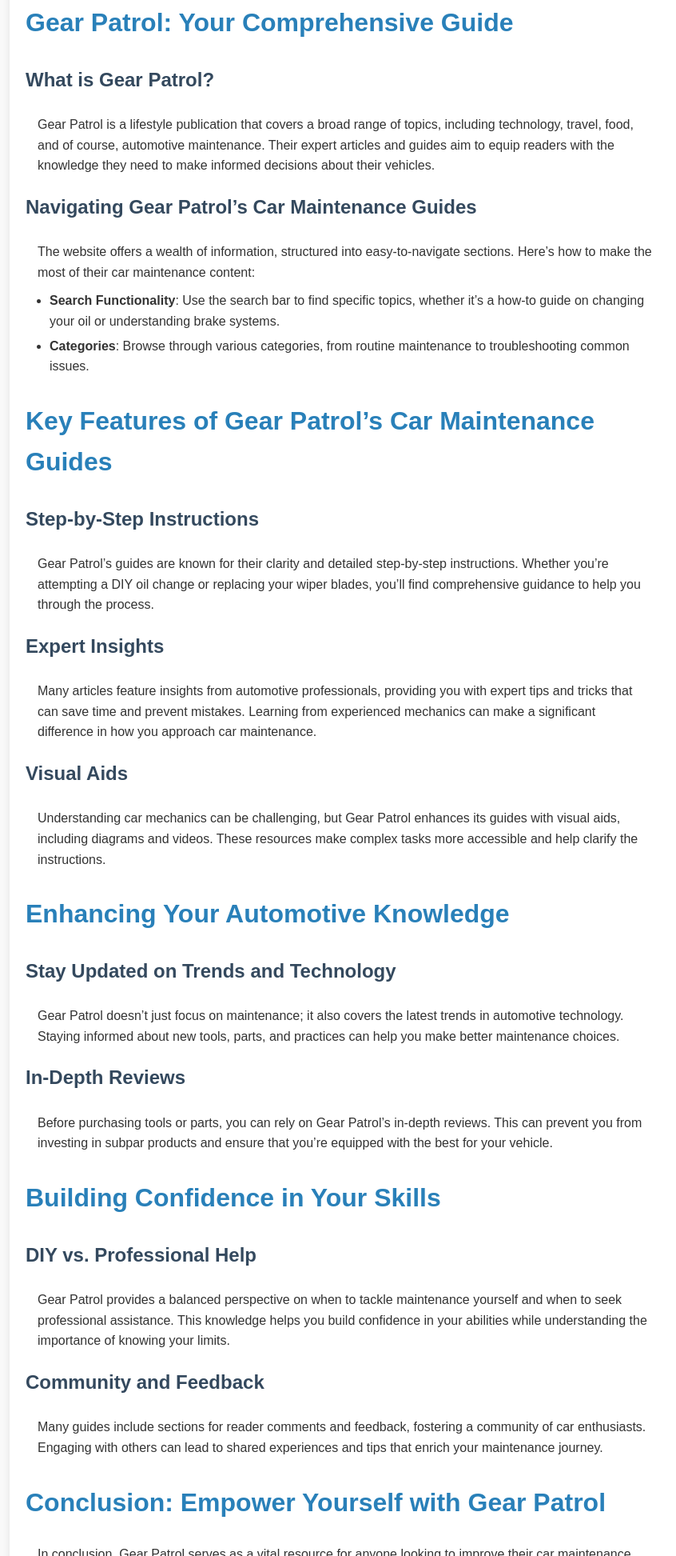
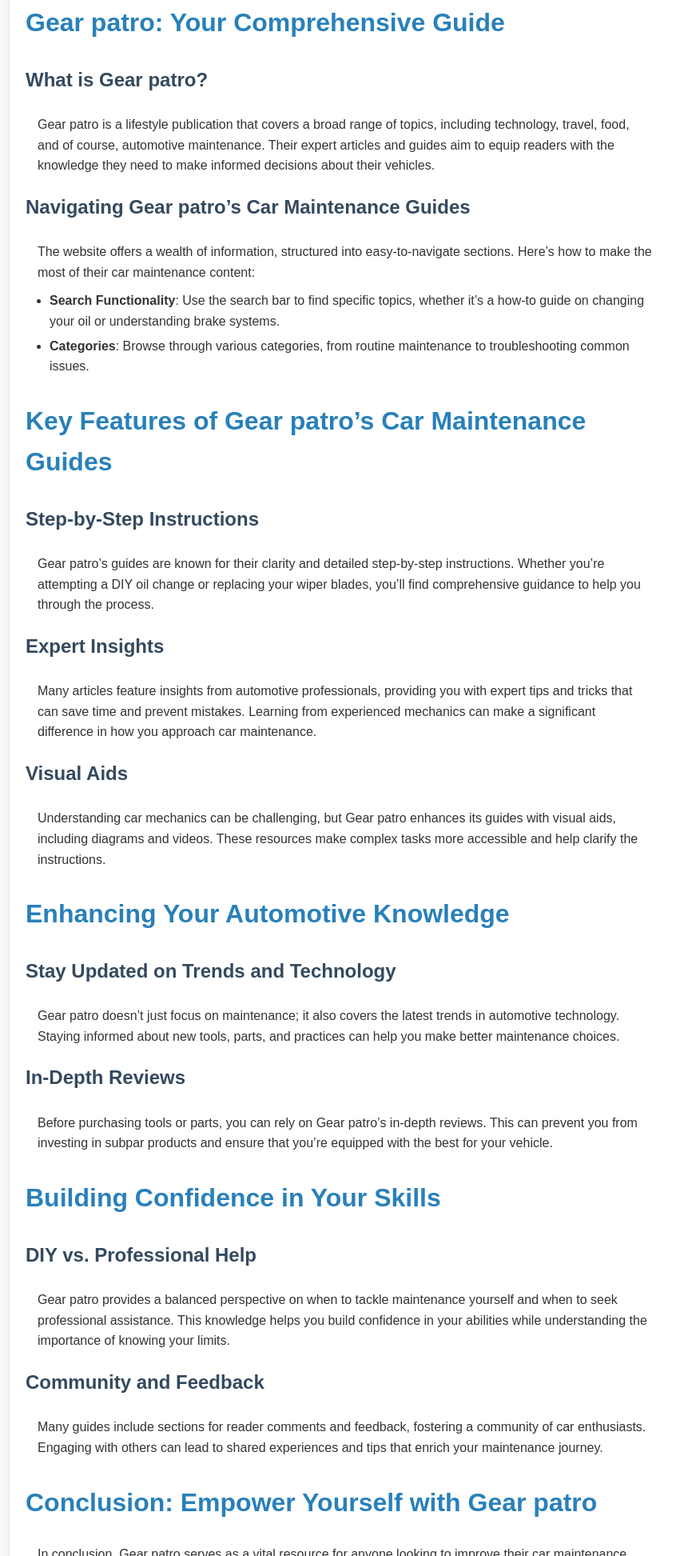
Before and after one commit to roberthinsom/gearpatro-netlify, a plain HTML site: page index.html in a window 1280 px wide. Shown: the part 855-2800 px from the top of the page at 80% size, without its empty margins (208-1054 px from the left). Drawn offline with Linux system fonts and the light colour scheme.

Commit message:
Update index.html

```diff
--- a/index.html
+++ b/index.html
@@ -4,7 +4,7 @@
     <meta name="google-site-verification" content="IZ6LQPyhv1u16ULUwwgx6y4Vx6rD9_SCEjyZuXFV7Fc" />
     <meta charset="UTF-8">
     <meta name="viewport" content="width=device-width, initial-scale=1.0">
-    <title>Your Go-To Resource for Car Maintenance: Exploring Gear Patrol Guides</title>
+    <title>Your Go-To Resource for Car Maintenance: Exploring Gear Patro Guides</title>
     <style>
         body {
             font-family: Arial, sans-serif;
@@ -60,9 +60,9 @@
 <body>
 
     <div class="container">
-        <h1>Your Go-To Resource for Car Maintenance: Exploring Gear Patrol Guides</h1>
+        <h1>Your Go-To Resource for Car Maintenance: Exploring Gear patro Guides</h1>
 
-        <p>Car maintenance can often feel overwhelming, especially for new car owners or those who are not particularly mechanically inclined. Fortunately, Gear Patrol provides an invaluable resource for anyone looking to understand their vehicle better and ensure it runs smoothly. In this article, we’ll explore how Gear Patrol’s guides can simplify car maintenance and enhance your automotive knowledge.</p>
+        <p>Car maintenance can often feel overwhelming, especially for new car owners or those who are not particularly mechanically inclined. Fortunately, Gear patro provides an invaluable resource for anyone looking to understand their vehicle better and ensure it runs smoothly. In this article, we’ll explore how Gear patro’s guides can simplify car maintenance and enhance your automotive knowledge.</p>
 
         <h2>Understanding the Importance of Car Maintenance</h2>
 
@@ -77,48 +77,48 @@
             <li><strong>Fluid Checks</strong>: Critical for optimal performance.</li>
         </ul>
 
-        <h2>Gear Patrol: Your Comprehensive Guide</h2>
+        <h2>Gear patro: Your Comprehensive Guide</h2>
 
-        <h3>What is Gear Patrol?</h3>
-        <p>Gear Patrol is a lifestyle publication that covers a broad range of topics, including technology, travel, food, and of course, automotive maintenance. Their expert articles and guides aim to equip readers with the knowledge they need to make informed decisions about their vehicles.</p>
+        <h3>What is Gear patro?</h3>
+        <p>Gear patro is a lifestyle publication that covers a broad range of topics, including technology, travel, food, and of course, automotive maintenance. Their expert articles and guides aim to equip readers with the knowledge they need to make informed decisions about their vehicles.</p>
 
-        <h3>Navigating Gear Patrol’s Car Maintenance Guides</h3>
+        <h3>Navigating Gear patro’s Car Maintenance Guides</h3>
         <p>The website offers a wealth of information, structured into easy-to-navigate sections. Here’s how to make the most of their car maintenance content:</p>
         <ul>
             <li><strong>Search Functionality</strong>: Use the search bar to find specific topics, whether it’s a how-to guide on changing your oil or understanding brake systems.</li>
             <li><strong>Categories</strong>: Browse through various categories, from routine maintenance to troubleshooting common issues.</li>
         </ul>
 
-        <h2>Key Features of Gear Patrol’s Car Maintenance Guides</h2>
+        <h2>Key Features of Gear patro’s Car Maintenance Guides</h2>
 
         <h3>Step-by-Step Instructions</h3>
-        <p>Gear Patrol’s guides are known for their clarity and detailed step-by-step instructions. Whether you’re attempting a DIY oil change or replacing your wiper blades, you’ll find comprehensive guidance to help you through the process.</p>
+        <p>Gear patro’s guides are known for their clarity and detailed step-by-step instructions. Whether you’re attempting a DIY oil change or replacing your wiper blades, you’ll find comprehensive guidance to help you through the process.</p>
 
         <h3>Expert Insights</h3>
         <p>Many articles feature insights from automotive professionals, providing you with expert tips and tricks that can save time and prevent mistakes. Learning from experienced mechanics can make a significant difference in how you approach car maintenance.</p>
 
         <h3>Visual Aids</h3>
-        <p>Understanding car mechanics can be challenging, but Gear Patrol enhances its guides with visual aids, including diagrams and videos. These resources make complex tasks more accessible and help clarify the instructions.</p>
+        <p>Understanding car mechanics can be challenging, but Gear patro enhances its guides with visual aids, including diagrams and videos. These resources make complex tasks more accessible and help clarify the instructions.</p>
 
         <h2>Enhancing Your Automotive Knowledge</h2>
 
         <h3>Stay Updated on Trends and Technology</h3>
-        <p>Gear Patrol doesn’t just focus on maintenance; it also covers the latest trends in automotive technology. Staying informed about new tools, parts, and practices can help you make better maintenance choices.</p>
+        <p>Gear patro doesn’t just focus on maintenance; it also covers the latest trends in automotive technology. Staying informed about new tools, parts, and practices can help you make better maintenance choices.</p>
 
         <h3>In-Depth Reviews</h3>
-        <p>Before purchasing tools or parts, you can rely on Gear Patrol’s in-depth reviews. This can prevent you from investing in subpar products and ensure that you’re equipped with the best for your vehicle.</p>
+        <p>Before purchasing tools or parts, you can rely on Gear patro’s in-depth reviews. This can prevent you from investing in subpar products and ensure that you’re equipped with the best for your vehicle.</p>
 
         <h2>Building Confidence in Your Skills</h2>
 
         <h3>DIY vs. Professional Help</h3>
-        <p>Gear Patrol provides a balanced perspective on when to tackle maintenance yourself and when to seek professional assistance. This knowledge helps you build confidence in your abilities while understanding the importance of knowing your limits.</p>
+        <p>Gear patro provides a balanced perspective on when to tackle maintenance yourself and when to seek professional assistance. This knowledge helps you build confidence in your abilities while understanding the importance of knowing your limits.</p>
 
         <h3>Community and Feedback</h3>
         <p>Many guides include sections for reader comments and feedback, fostering a community of car enthusiasts. Engaging with others can lead to shared experiences and tips that enrich your maintenance journey.</p>
 
-        <h2>Conclusion: Empower Yourself with Gear Patrol</h2>
+        <h2>Conclusion: Empower Yourself with Gear patro</h2>
 
-        <p>In conclusion, Gear Patrol serves as a vital resource for anyone looking to improve their car maintenance knowledge. With its easy-to-follow guides, expert insights, and community engagement, you can confidently take charge of your vehicle’s upkeep. Whether you’re a novice or a seasoned car owner, <a href="https://roberthinsom.github.io/gearpatro/">exploring Gear Patrol’s automotive</a> content can help you develop the skills necessary for effective car maintenance and ensure your vehicle runs at its best. Start your journey today, and empower yourself with the knowledge you need to maintain your car like a pro!</p>
+        <p>In conclusion, Gear patro serves as a vital resource for anyone looking to improve their car maintenance knowledge. With its easy-to-follow guides, expert insights, and community engagement, you can confidently take charge of your vehicle’s upkeep. Whether you’re a novice or a seasoned car owner, <a href="https://roberthinsom.github.io/gearpatro/">exploring Gear patro’s automotive</a> content can help you develop the skills necessary for effective car maintenance and ensure your vehicle runs at its best. Start your journey today, and empower yourself with the knowledge you need to maintain your car like a pro!</p>
     </div>
 
 </body>
```
